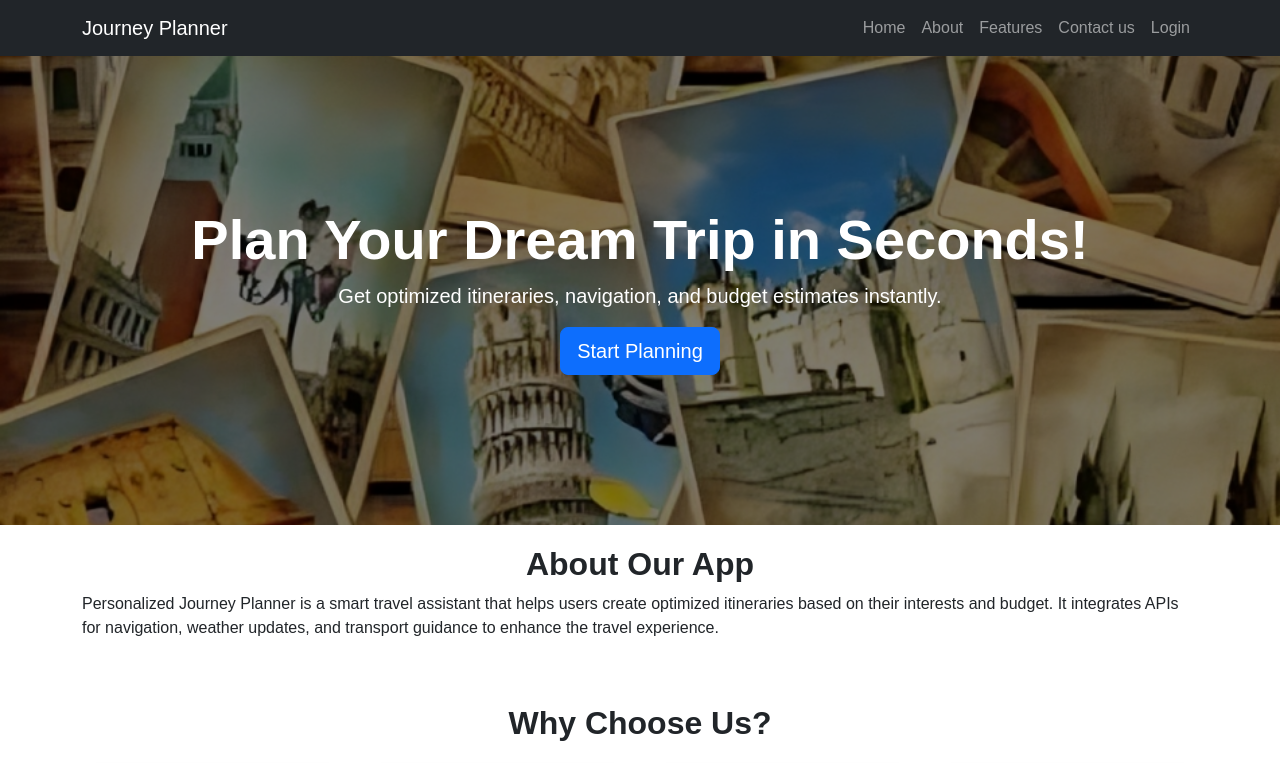
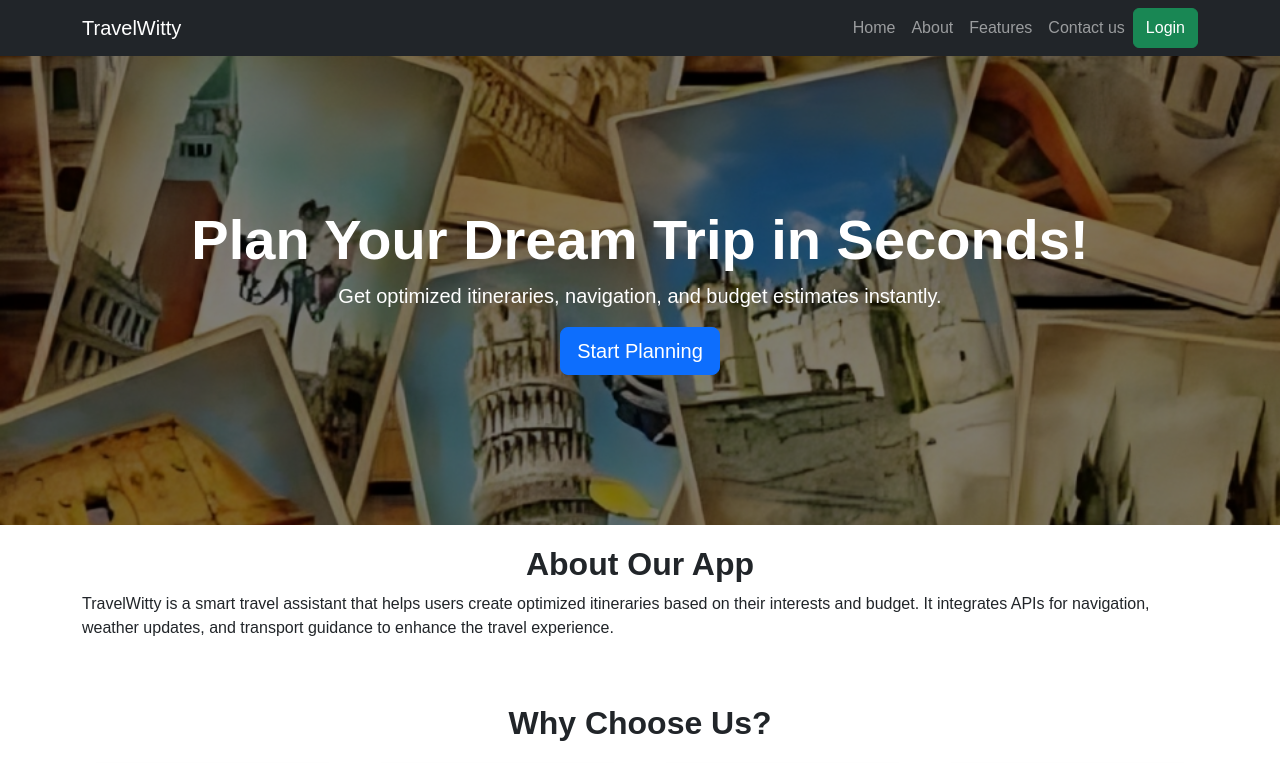
Before and after one commit to tanujasinha/Personalized-Journey-Planner, a website: page pages/index.html in a window 1280 px wide. Shown: the top 763 px of the page. Drawn offline with nearby package versions, Linux system fonts and the light colour scheme.

Commit message:
login link to login button in index

```diff
--- a/pages/index.html
+++ b/pages/index.html
@@ -60,7 +60,7 @@ font-weight: bold;
     <!-- Navbar -->
     <nav class="navbar navbar-expand-lg navbar-dark bg-dark">
         <div class="container">
-            <a class="navbar-brand" href="#">Journey Planner</a>
+            <a class="navbar-brand" href="#">TravelWitty</a>
             <button class="navbar-toggler" type="button" data-bs-toggle="collapse" data-bs-target="#navbarNav">
                 <span class="navbar-toggler-icon"></span>
             </button>
@@ -70,7 +70,7 @@ font-weight: bold;
                     <li class="nav-item"><a class="nav-link" href="#about">About</a></li>
                     <li class="nav-item"><a class="nav-link" href="#features">Features</a></li>
                     <li class="nav-item"><a class="nav-link" href="contact.html">Contact us</a></li>
-                    <li class="nav-item"><a class="nav-link" href="login.html">Login</a></li>
+                    <button type="button" class="btn btn-success" id="login-btn">Login</button>
                 </ul>
             </div>
         </div>
@@ -88,7 +88,7 @@ font-weight: bold;
     <!-- About section -->
      <section id="about" class="container">
         <h2 class="text-center" >About Our App</h2>
-        <p>Personalized Journey Planner is a smart travel assistant that helps users create optimized itineraries based on their interests and budget. It integrates APIs for navigation, weather updates, and transport guidance to enhance the travel experience.</p>
+        <p>TravelWitty is a smart travel assistant that helps users create optimized itineraries based on their interests and budget. It integrates APIs for navigation, weather updates, and transport guidance to enhance the travel experience.</p>
      </section>
 
     <!-- Features Section -->
@@ -134,5 +134,10 @@ font-weight: bold;
     </footer>
 
     <script src="https://cdn.jsdelivr.net/npm/bootstrap@5.3.0/dist/js/bootstrap.bundle.min.js"></script>
+    <script>
+        document.getElementById('login-btn').addEventListener('click', function() {
+            window.location.href = './login.html';
+        });
+    </script>
 </body>
 </html>
```
